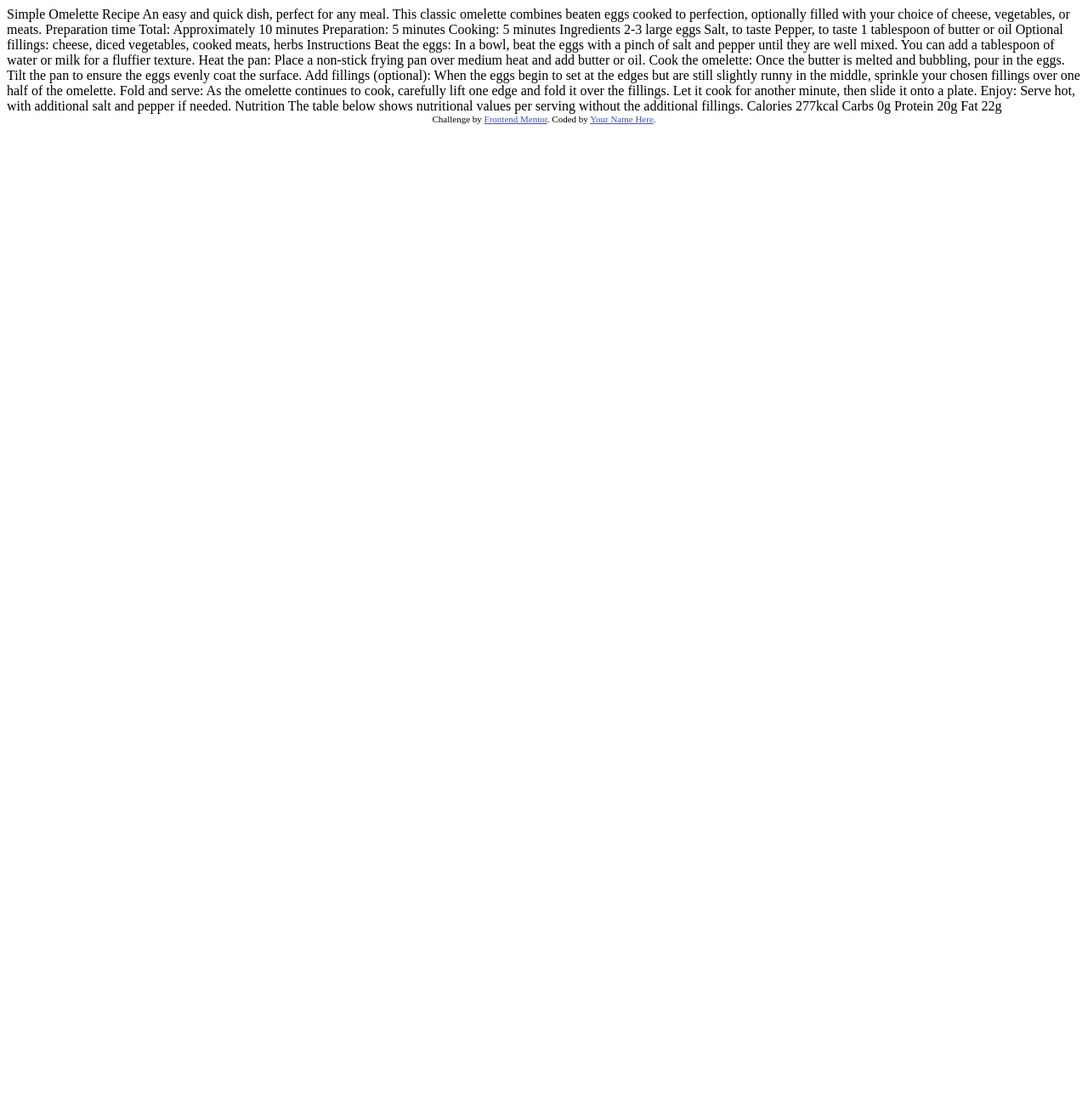
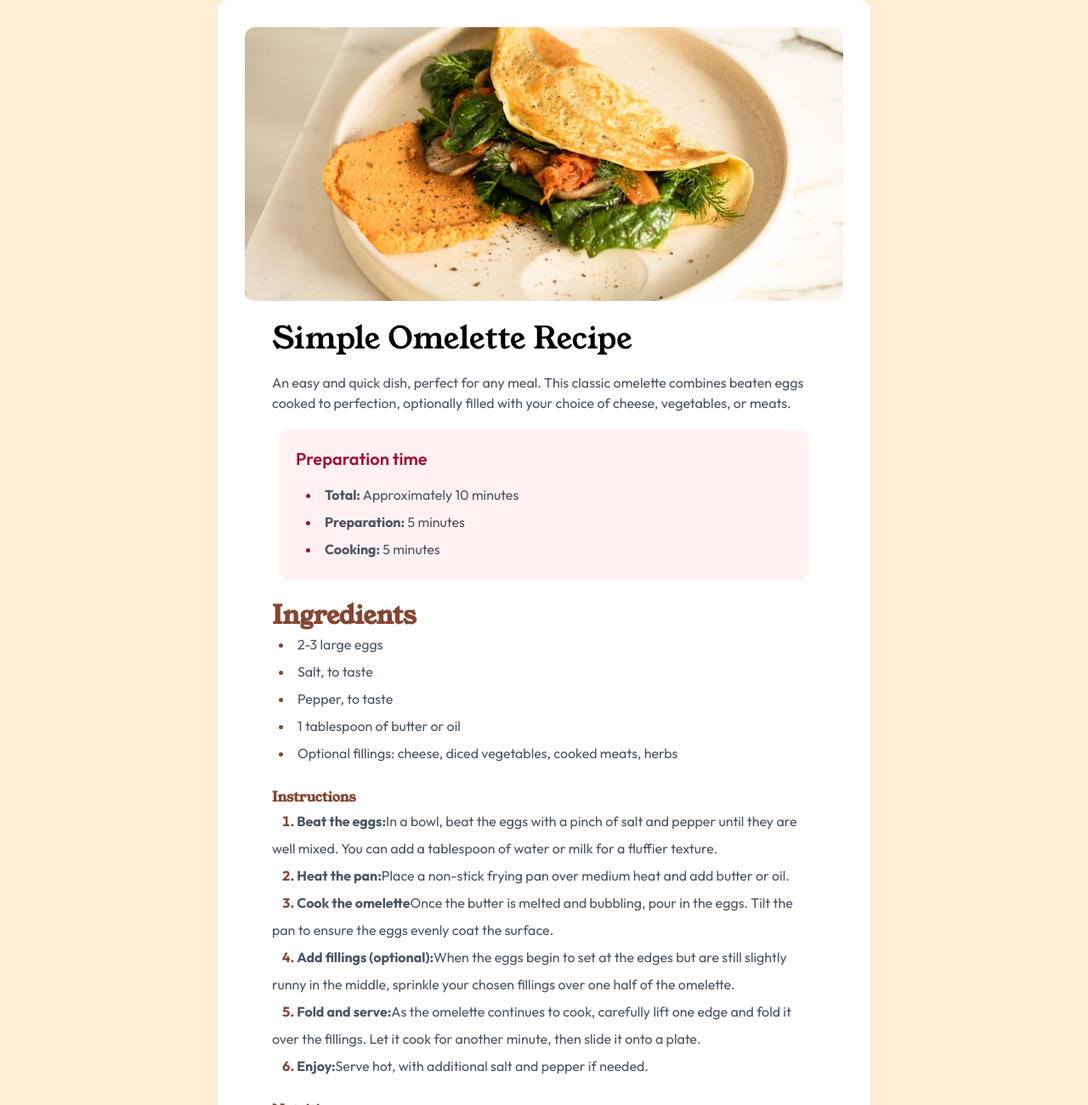
Before and after one commit to ChrisRoland/Recipe-page, a plain HTML site: page index.html in a window 1280 px wide. Shown: the top 1300 px of the page at 85% size. Before the commit the page ends 800 px from the top, so only its background shows below. Drawn offline with Linux system fonts and the light colour scheme.

Commit message:
chore: in progress

```diff
--- a/index.html
+++ b/index.html
@@ -1,73 +1,145 @@
 <!DOCTYPE html>
 <html lang="en">
-<head>
-  <meta charset="UTF-8">
-  <meta name="viewport" content="width=device-width, initial-scale=1.0">
+  <head>
+    <meta charset="UTF-8" />
+    <meta name="viewport" content="width=device-width, initial-scale=1.0" />
 
-  <link rel="stylesheet" href="styles.css">
-  <link rel="icon" type="image/png" sizes="32x32" href="./assets/images/favicon-32x32.png">
+    <link
+      rel="icon"
+      type="image/png"
+      sizes="32x32"
+      href="./assets/images/favicon-32x32.png"
+    />
+    <link href="./src/output.css" rel="stylesheet" />
+    <link rel="preconnect" href="https://fonts.googleapis.com" />
+    <link rel="preconnect" href="https://fonts.gstatic.com" crossorigin />
+    <link
+      href="https://fonts.googleapis.com/css2?family=Outfit:wght@100..900&family=Young+Serif&display=swap"
+      rel="stylesheet"
+    />
 
-  <title>Frontend Mentor | Recipe page</title>
+    <title>Frontend Mentor | Recipe page</title>
+  </head>
+  <body class="bg-orange-100 h-svh">
+    <main class="flex justify-center">
+      <article
+        class="w-[60%] max-sm:w-full bg-white sm:p-8 rounded-xl space-y-6"
+      >
+        <div class="w-full">
+          <img
+            src="assets/images/image-omelette.jpeg"
+            class="rounded-xl"
+            alt="omelette image"
+          />
+        </div>
+        <div class="px-8 space-y-6">
+          <section class="space-y-5">
+            <h1 class="text-4xl text-black">Simple Omelette Recipe</h1>
+            <p class="">
+              An easy and quick dish, perfect for any meal. This classic
+              omelette combines beaten eggs cooked to perfection, optionally
+              filled with your choice of cheese, vegetables, or meats.
+            </p>
 
-</head>
-<body>
+            <div class="bg-rose-50 p-5 rounded-xl mx-2">
+              <h2 class="text-rose-800 font-semibold text-xl mb-3">
+                Preparation time
+              </h2>
+              <ul class="a list-disc list-inside leading-8 indent-3">
+                <li><b>Total:</b> Approximately 10 minutes</li>
+                <li><b>Preparation:</b> 5 minutes</li>
+                <li><b>Cooking:</b> 5 minutes</li>
+              </ul>
+            </div>
+          </section>
 
-  Simple Omelette Recipe
+          <section class="">
+            <h3 class="text-3xl">Ingredients</h3>
+            <ul class="b list-disc list-inside pl-2 leading-8">
+              <li>2-3 large eggs</li>
+              <li>Salt, to taste</li>
+              <li>Pepper, to taste</li>
+              <li>1 tablespoon of butter or oil</li>
+              <li>
+                Optional fillings: cheese, diced vegetables, cooked meats, herbs
+              </li>
+            </ul>
+          </section>
 
-  An easy and quick dish, perfect for any meal. This classic omelette combines beaten eggs cooked
-  to perfection, optionally filled with your choice of cheese, vegetables, or meats.
+          <section class="">
+            <h3 class="">Instructions</h3>
+            <ol class="list-decimal list-inside leading-8 indent-3">
+              <li>
+                <b>Beat the eggs:</b>In a bowl, beat the eggs with a pinch of
+                salt and pepper until they are well mixed. You can add a
+                tablespoon of water or milk for a fluffier texture.
+              </li>
+              <li>
+                <b>Heat the pan:</b>Place a non-stick frying pan over medium
+                heat and add butter or oil.
+              </li>
+              <li>
+                <b>Cook the omelette</b>Once the butter is melted and bubbling,
+                pour in the eggs. Tilt the pan to ensure the eggs evenly coat
+                the surface.
+              </li>
+              <li>
+                <b>Add fillings (optional):</b>When the eggs begin to set at the
+                edges but are still slightly runny in the middle, sprinkle your
+                chosen fillings over one half of the omelette.
+              </li>
+              <li>
+                <b>Fold and serve:</b>As the omelette continues to cook,
+                carefully lift one edge and fold it over the fillings. Let it
+                cook for another minute, then slide it onto a plate.
+              </li>
+              <li>
+                <b>Enjoy:</b>Serve hot, with additional salt and pepper if
+                needed.
+              </li>
+            </ol>
+          </section>
 
-  Preparation time
+          <section class="">
+            <h3 class="">Nutrition</h3>
+            <div class="">
+              <p class="">
+                The table below shows nutritional values per serving without the
+                additional fillings.
+              </p>
+            </div>
+            <div class="">
+              <p class="py-3 border-b">
+                <span class="">Calories</span>
+                <span class="brown">277kcal</span>
+              </p>
+              <p class="py-3 border-b">
+                <span class="">Carbs</span> <span class="brown">0g</span>
+              </p>
+              <p class="py-3 border-b">
+                <span class="">Protien</span> <span class="brown">20g</span>
+              </p>
+              <p class="py-3">
+                <span class="">Fat</span> <span class="brown">22g</span>
+              </p>
+            </div>
+          </section>
+        </div>
+      </article>
+    </main>
 
-  Total: Approximately 10 minutes
-  Preparation: 5 minutes
-  Cooking: 5 minutes
-
-  Ingredients
-
-  2-3 large eggs
-  Salt, to taste
-  Pepper, to taste
-  1 tablespoon of butter or oil
-  Optional fillings: cheese, diced vegetables, cooked meats, herbs
-
-  Instructions
-
-  Beat the eggs: In a bowl, beat the eggs with a pinch of salt and pepper until they are well mixed.
-  You can add a tablespoon of water or milk for a fluffier texture.
-
-  Heat the pan: Place a non-stick frying pan over medium heat and add butter or oil.
-
-  Cook the omelette: Once the butter is melted and bubbling, pour in the eggs. Tilt the pan to ensure
-  the eggs evenly coat the surface.
-
-  Add fillings (optional): When the eggs begin to set at the edges but are still slightly runny in the
-  middle, sprinkle your chosen fillings over one half of the omelette.
-
-  Fold and serve: As the omelette continues to cook, carefully lift one edge and fold it over the
-  fillings. Let it cook for another minute, then slide it onto a plate.
-
-  Enjoy: Serve hot, with additional salt and pepper if needed.
-
-  Nutrition
-
-  The table below shows nutritional values per serving without the additional fillings.
-
-  Calories
-  277kcal
-
-  Carbs
-  0g
-
-  Protein
-  20g
-
-  Fat
-  22g
-
-  <div class="attribution">
-    Challenge by <a href="https://www.frontendmentor.io?ref=challenge" target="_blank">Frontend Mentor</a>.
-    Coded by <a href="#">Your Name Here</a>.
-  </div>
-</body>
+    <footer class="attribution">
+      Challenge by
+      <a href="https://www.frontendmentor.io?ref=challenge" target="_blank"
+        >Frontend Mentor</a
+      >.
+      <br />
+      Coded by
+      <a
+        href="https://www.frontendmentor.io/profile/ChrisRoland"
+        target="_blank"
+        >Chris Ebube Roland</a
+      >.
+    </footer>
+  </body>
 </html>
--- a/styles.css
+++ b/styles.css
@@ -1,4 +1,36 @@
+@tailwind base;
+@tailwind components;
+@tailwind utilities;
 
+* {
+    margin: 0;
+    padding: 0;
+    box-sizing: border-box;
+    color: #4b5563;
+    font-family: "Outfit";
+}
+
+h1, h3 {
+    font-family: "Young serif";
+}
+
+h3, .brown {
+    color: hsl(14, 45%, 36%);
+    font-weight: bold;
+}
+
+ul.a li::marker {
+    color: #9f1239;
+}
+
+ul.b li::marker {
+    color: hsl(14, 45%, 36%);
+}
+
+ol li::marker {
+    color: hsl(14, 45%, 36%);
+    font-weight: bold;
+}
 
 
 .attribution { font-size: 11px; text-align: center; }
--- /dev/null
+++ b/tailwind.config.js
@@ -0,0 +1,13 @@
+/** @type {import('tailwindcss').Config} */
+module.exports = {
+  content: ["./index.html", "./src/**/*.{html,js}", "./assets/**/*.{html,js}"],
+  theme: {
+    extend: {
+      cursor: {
+
+        // 'custom': 'url(/assets/images/favpng_finger-pointer-cursor_12x18.cur), pointer'
+      }
+    },
+  },
+  plugins: [],
+}
```
Also changed, not shown: src/output.css (added).
